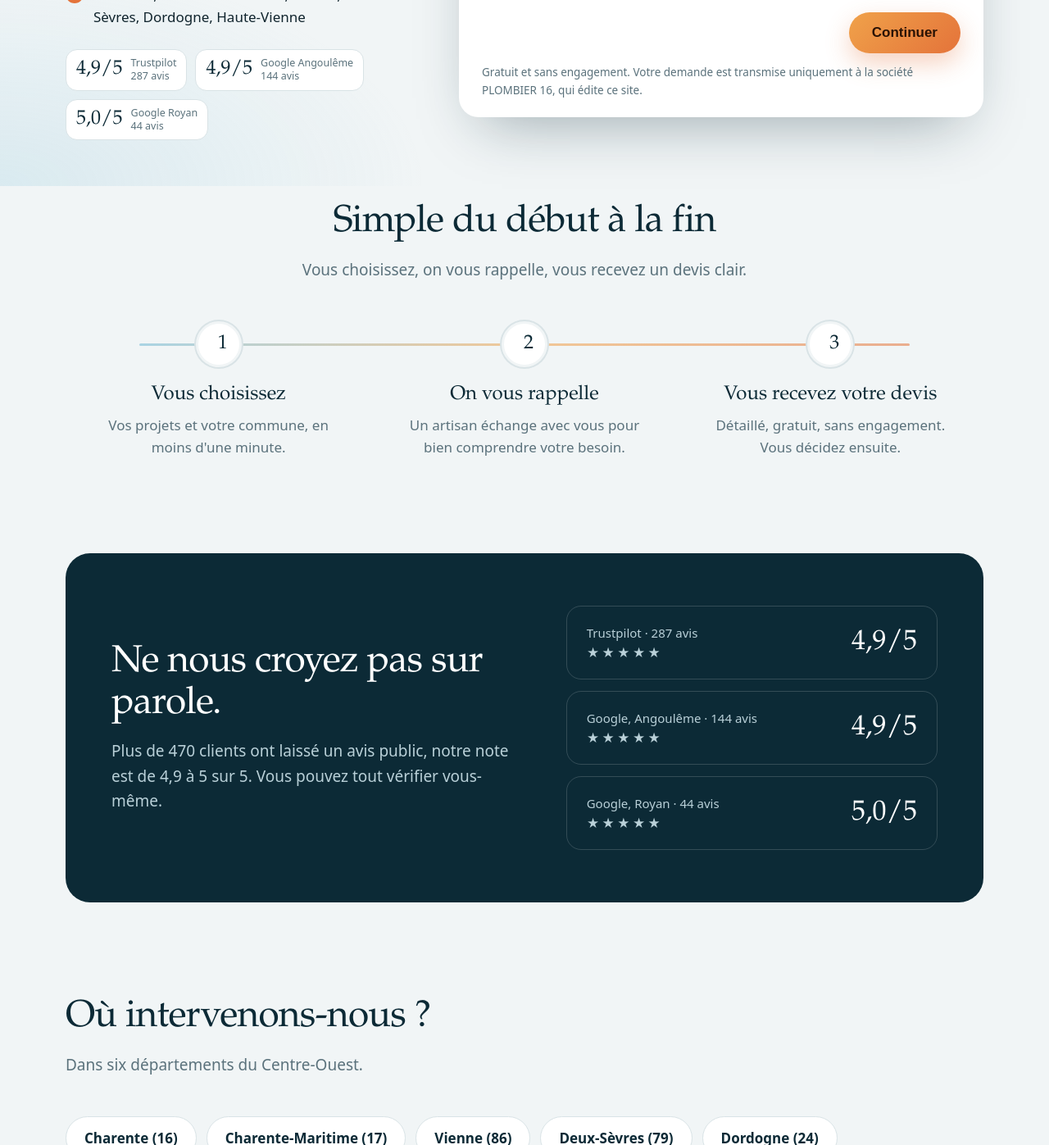
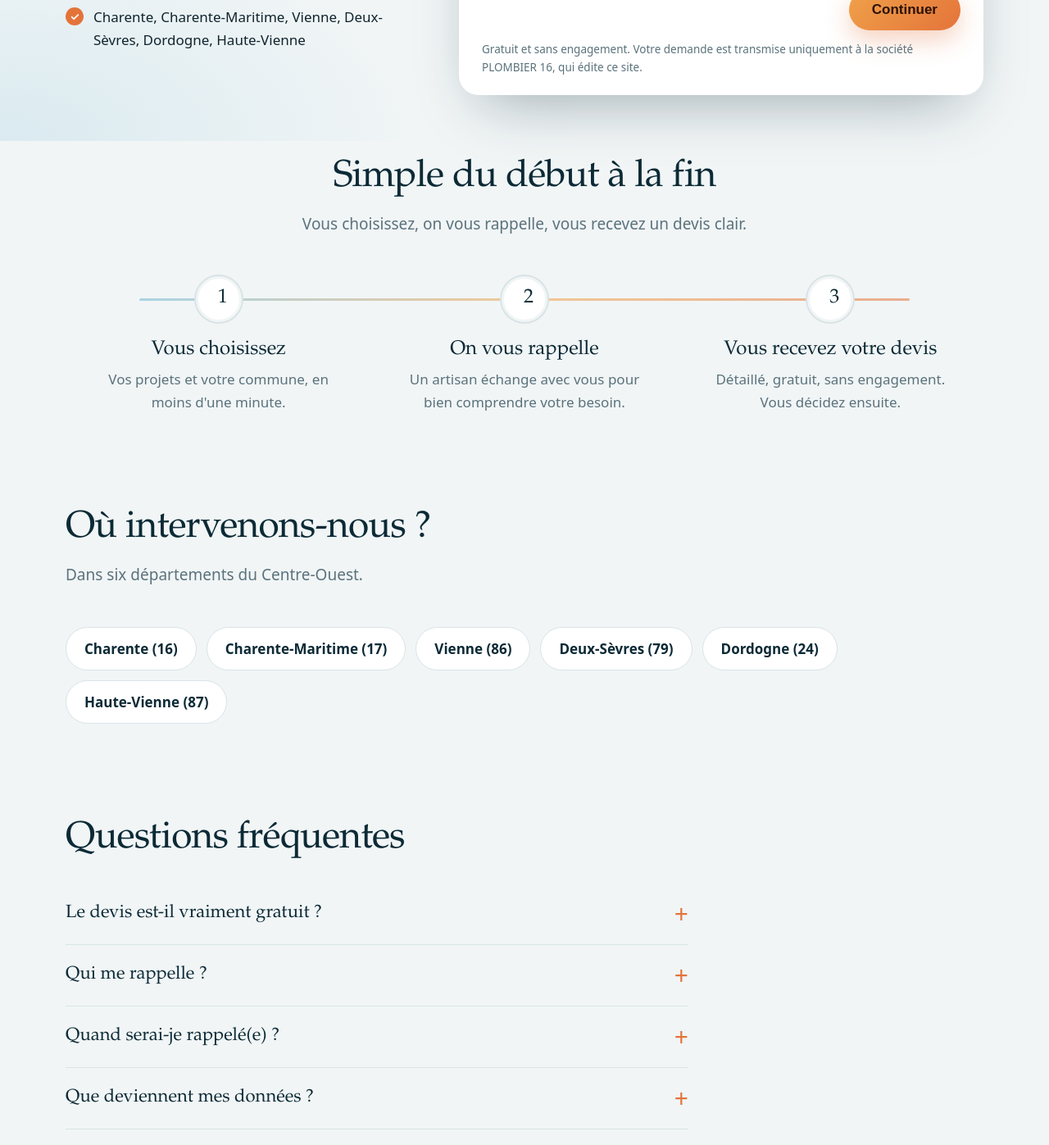
Before and after one commit to plombier16charente/confort-habitat-devis, a plain HTML site: page index.html in a window 1280 px wide. Shown: the part 491-1888 px from the top of the page at 82% size. Drawn offline with Linux system fonts and the light colour scheme.

Commit message:
Retire toute mention des avis
Co-Authored-By: Claude Sonnet 5.5 <noreply@anthropic.com>
Claude-Session: https://claude.ai/code/session_01RmuzazAwpz9nQZNm9kHkxt

```diff
--- a/index.html
+++ b/index.html
@@ -240,11 +240,6 @@ header{position:static}
       <li>Un artisan vous rappelle du lundi au samedi</li>
       <li>Charente, Charente-Maritime, Vienne, Deux-Sèvres, Dordogne, Haute-Vienne</li>
     </ul>
-    <div class="mini">
-      <a href="https://fr.trustpilot.com/review/plombier16.com" target="_blank" rel="noopener"><b>4,9/5</b><span>Trustpilot<br>287 avis</span></a>
-      <a href="https://share.google/mNXVfgCHNm0Cpx5rf" target="_blank" rel="noopener"><b>4,9/5</b><span>Google Angoulême<br>144 avis</span></a>
-      <a href="https://share.google/32H5D1uRiKfB9meim" target="_blank" rel="noopener"><b>5,0/5</b><span>Google Royan<br>44 avis</span></a>
-    </div>
   </div>
   <div id="devis">
 <form id="lead" class="formcard" novalidate>
@@ -309,20 +304,6 @@ header{position:static}
     <div><div class="dot">1</div><h3>Vous choisissez</h3><p>Vos projets et votre commune, en moins d'une minute.</p></div>
     <div><div class="dot">2</div><h3>On vous rappelle</h3><p>Un artisan échange avec vous pour bien comprendre votre besoin.</p></div>
     <div><div class="dot">3</div><h3>Vous recevez votre devis</h3><p>Détaillé, gratuit, sans engagement. Vous décidez ensuite.</p></div>
-  </div>
-</div></section>
-
-<section style="padding-top:20px"><div class="wrap">
-  <div class="proof">
-    <div>
-      <h2>Ne nous croyez pas sur parole.</h2>
-      <p class="lead">Plus de 470 clients ont laissé un avis public, notre note est de 4,9 à 5 sur 5. Vous pouvez tout vérifier vous-même.</p>
-    </div>
-    <div class="scores">
-      <a class="score" href="https://fr.trustpilot.com/review/plombier16.com" target="_blank" rel="noopener"><div><span>Trustpilot · 287 avis</span><span class="stars" aria-hidden="true">★★★★★</span></div><b>4,9/5</b></a>
-      <a class="score" href="https://share.google/mNXVfgCHNm0Cpx5rf" target="_blank" rel="noopener"><div><span>Google, Angoulême · 144 avis</span><span class="stars" aria-hidden="true">★★★★★</span></div><b>4,9/5</b></a>
-      <a class="score" href="https://share.google/32H5D1uRiKfB9meim" target="_blank" rel="noopener"><div><span>Google, Royan · 44 avis</span><span class="stars" aria-hidden="true">★★★★★</span></div><b>5,0/5</b></a>
-    </div>
   </div>
 </div></section>
 
```
